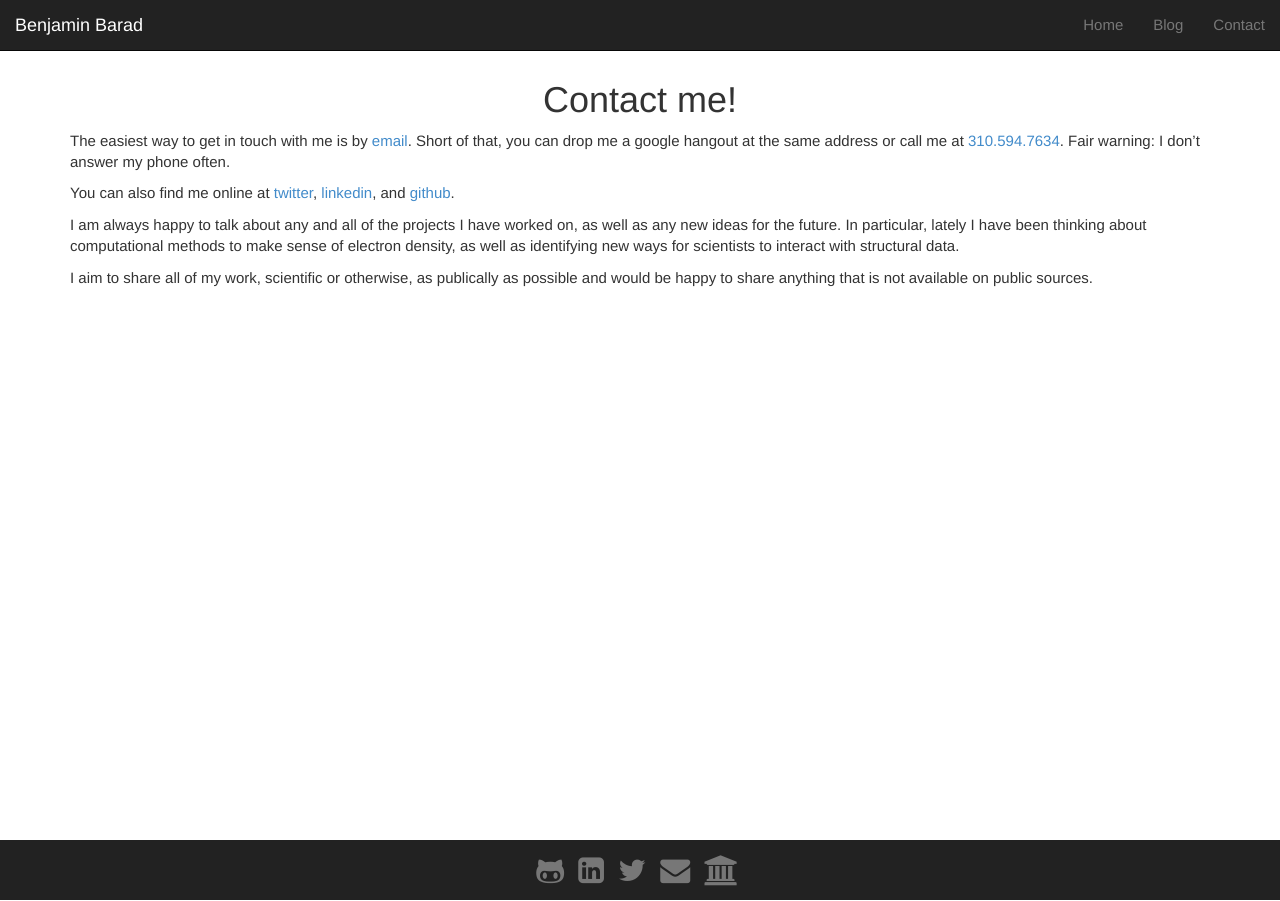
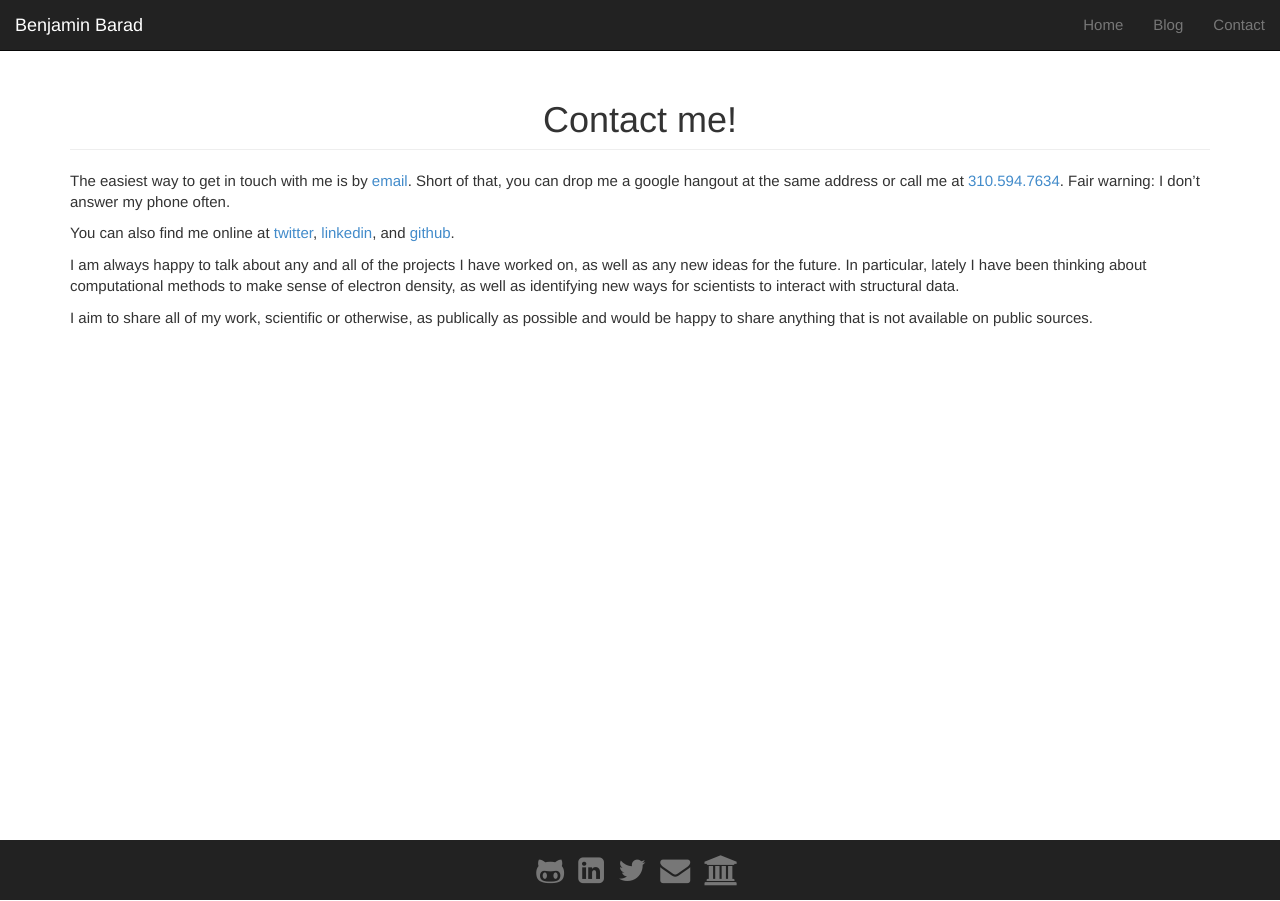
Before and after one commit to bbarad/bbarad.github.io, a Jekyll site: the page built from contact/index.md, in a window 1280 px wide. Built offline with Jekyll 4.4.1, drawn with Linux system fonts in a browser that asks for light colours; nearby versions of some CDN libraries.

Commit message:
Update index.md

```diff
--- a/contact/index.md
+++ b/contact/index.md
@@ -4,7 +4,7 @@ layout: default
 group: contact
 ---
 
-<h1 class="text-center"> Contact me! </h1>
+<h1 class="page-header text-center"> Contact me! </h1>
 
 The easiest way to get in touch with me is by [email](mailto:benjamin.barad+website@gmail.com). Short of that, you can drop me a google hangout at the same address or call me at [310.594.7634](tel:+13105947634). Fair warning: I don't answer my phone often.
 
```
